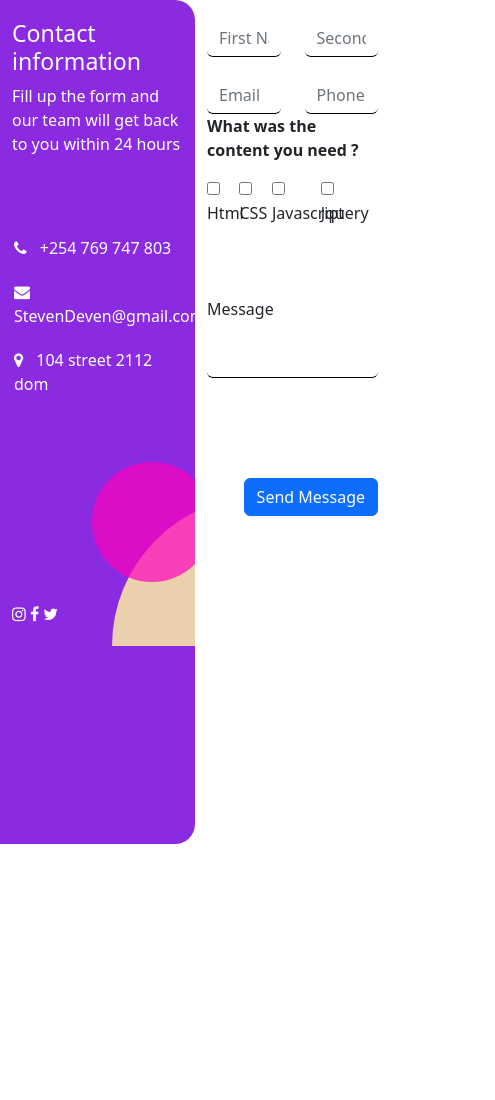
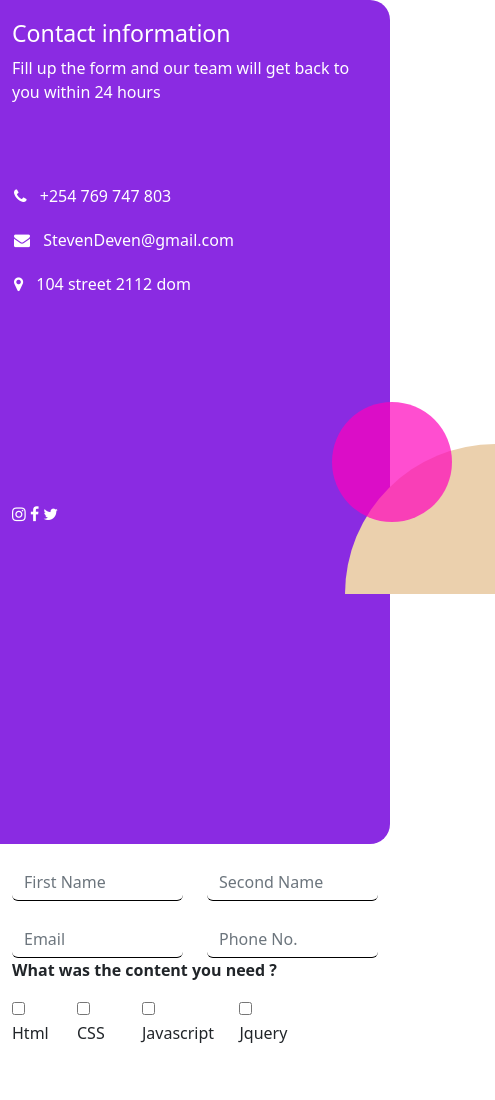
Before and after one commit to Stephen11221/contact-form, a plain HTML site: page index.html in a window 390 px wide. Shown: the top 1100 px of the page, 495 px wide, since content can reach past the window. Before the commit the page ends 844 px from the top, so only its background shows below. Drawn offline with nearby package versions, Linux system fonts and the light colour scheme.

Commit message:
Add files via upload

```diff
--- a/index.html
+++ b/index.html
@@ -11,7 +11,7 @@
 <body>
     <div class="container-fluid">
         <div class="row">
-            <div class="col-6 col-lg-3 bg-cont">
+            <div class=" col-lg-3 bg-cont">
                 <h3>Contact information</h3>
                 <p>Fill up the form and our team will get back to you within 24 hours </p>
                 <ul class="info">
@@ -29,7 +29,7 @@
 
                 </div>
             </div>
-            <div class="col-6 col-lg-8 bg-form">
+            <div class="col-lg-8 bg-form">
                 <form action="" method="post" class="form-floating">
                     <div class="row">
                         <div class="col-6 col-lg-6 ">
@@ -74,7 +74,7 @@
                         </div>
                     </div> <br> <br> <br>
                     <div class="row">
-                        <div class="col-12 col-lg-12">
+                        <div class=" col-lg-12">
                             <label for="">Message</label>
                             <input type="text" class="form-control" name="" id="">
                         </div>
--- a/style.css
+++ b/style.css
@@ -63,8 +63,8 @@
     height: 120px;
     position: absolute;
     border-radius: 80px;
-    margin-left: 80px;
-    margin-top: 40px;
+    margin-left: 320px;
+    margin-top: 80px;
     background: rgba(255, 0, 187, 0.694);
 }
 .big-circle{
@@ -72,8 +72,11 @@
     height: 150px;
     background: rgb(235, 208, 173);
     border-top-left-radius: 220px;
-    margin-top: 90px;
-    margin-left: 100px;
+    margin-top: 138px;
+    margin-left: 333px;
 
 }
+.bg-form{
+    margin-top: 30px;
 }
+}
```
